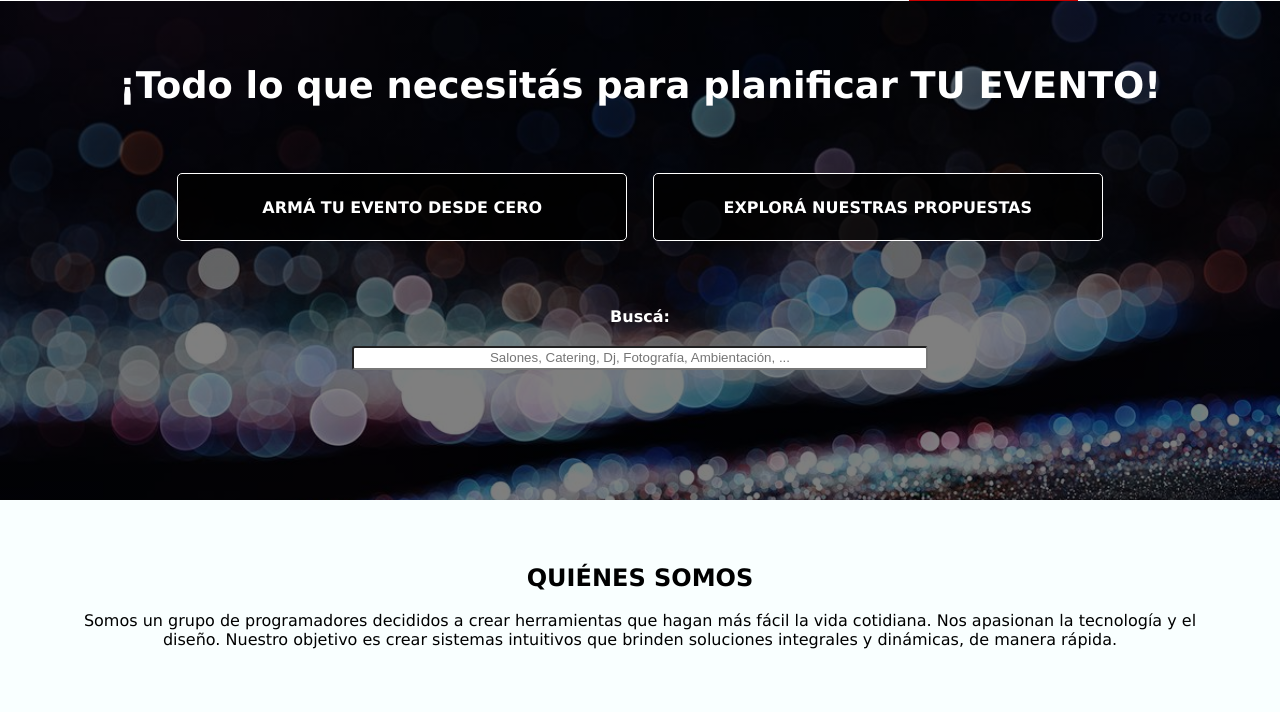
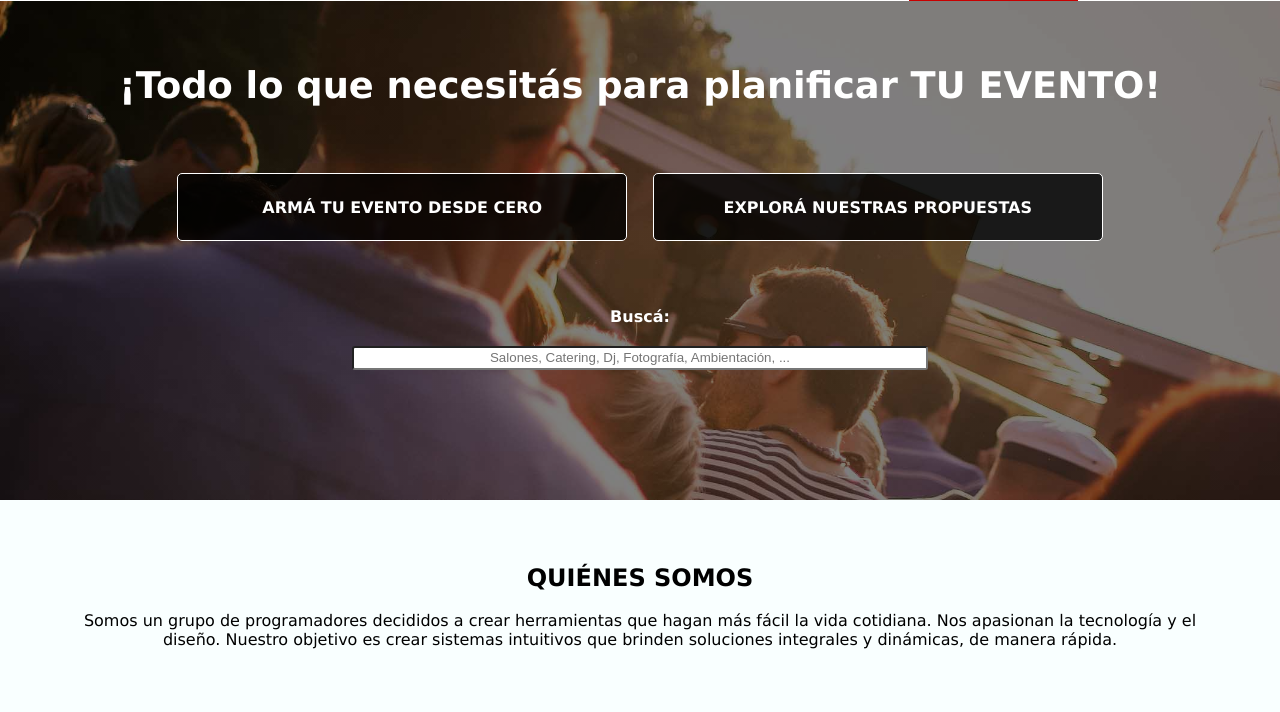
Before and after one commit to gonzalonf/trabajo-integrador, a PHP site: page /html/index_soyMiPlanner.html in a window 1280 px wide. Shown: the part 48-760 px from the top of the page. Run offline with PHP 8.4, Linux system fonts and the light colour scheme.

Commit message:
Cambio foto
a la espera de video o carousel....

```diff
--- a/css/style.css
+++ b/css/style.css
@@ -108,7 +108,7 @@ footer a{
 
 .type_portada {
 	background: linear-gradient(rgba(0, 0, 0, 0.5), rgba(0, 0, 0, 0.5)),
-	url(../images/light01.png);
+	url(../images/pic4.jpg);
 	background-size: cover;
 	display: block;
 	margin: 0px;
```
Also changed, not shown: images/pic4.jpg (added).
